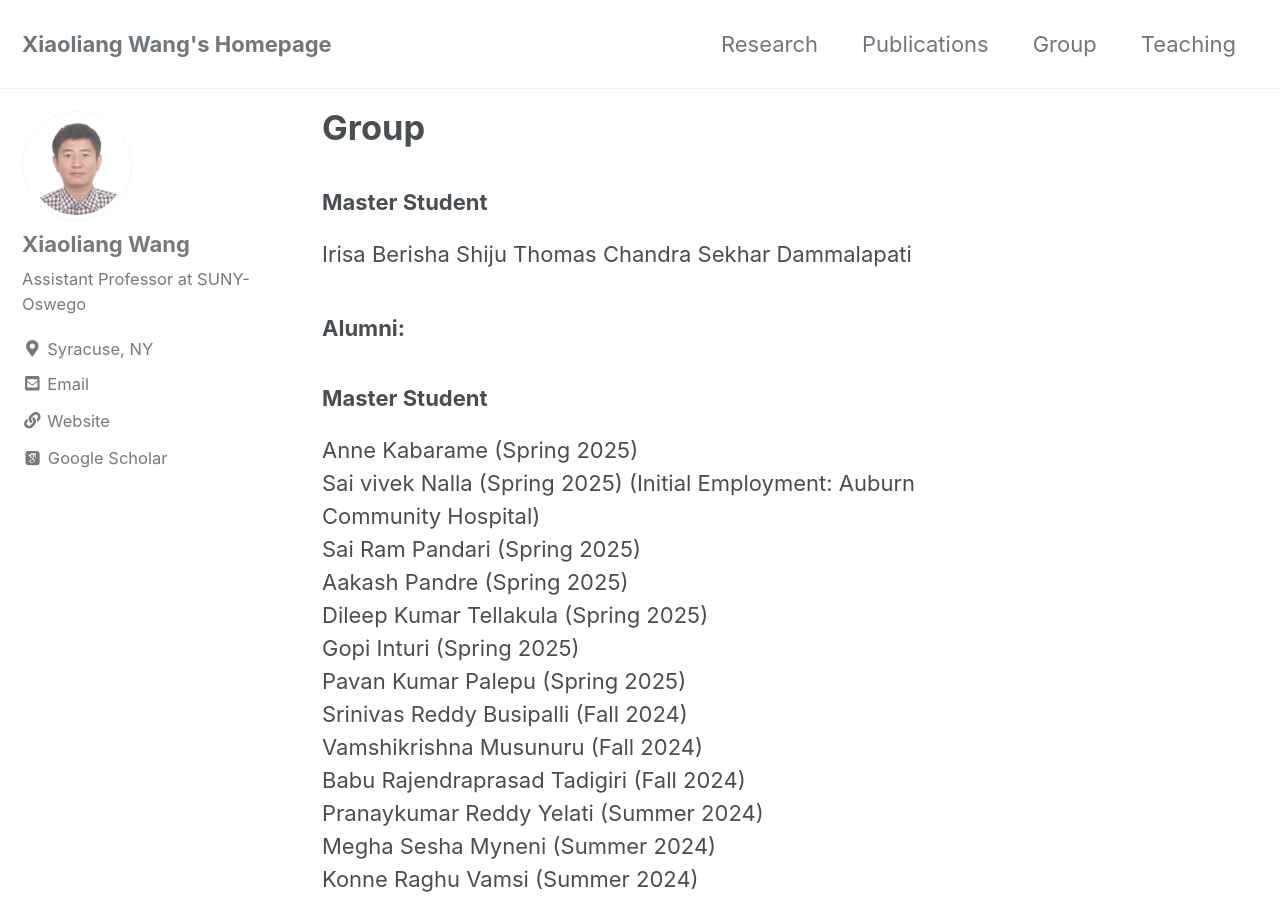
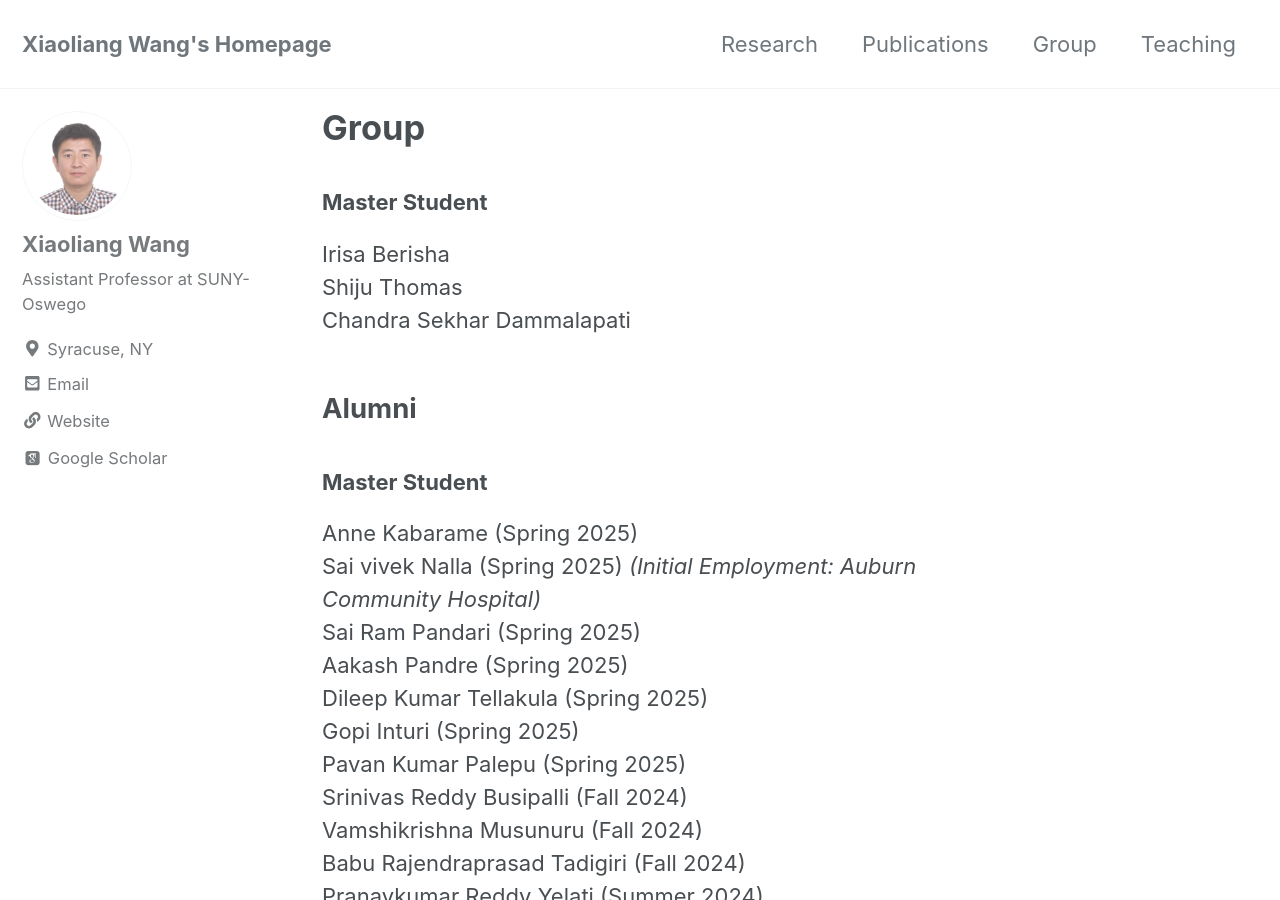
Before and after one commit to wang-xiaoliang/wang-xiaoliang.github.io, a Jekyll site: the page built from _pages/group.md, in a window 1280 px wide and 900 px high. Built offline with Jekyll 4.4.1, drawn with Linux system fonts in a browser that asks for light colours; cached includes are drawn as plain includes; nearby versions of some CDN libraries; some web fonts are replaced; some of the changed text lies outside the part shown.

```diff
--- a/_pages/group.md
+++ b/_pages/group.md
@@ -7,16 +7,16 @@ author_profile: true
 
 <h3>Master Student</h3>
 
-Irisa Berisha
-Shiju Thomas
-Chandra Sekhar Dammalapati
+Irisa Berisha <br>
+Shiju Thomas <br>
+Chandra Sekhar Dammalapati <br>
 
-<h3>Alumni:</h3>
+<h2>Alumni</h2>
 
 <h3>Master Student</h3>
 
 Anne Kabarame (Spring 2025) <br>
-Sai vivek Nalla (Spring 2025) (Initial Employment: Auburn Community Hospital) <br>
+Sai vivek Nalla (Spring 2025) <i>(Initial Employment: Auburn Community Hospital)</i> <br>
 Sai Ram Pandari (Spring 2025) <br>
 Aakash Pandre (Spring 2025) <br>
 Dileep Kumar Tellakula (Spring 2025) <br>
@@ -31,7 +31,7 @@ Konne Raghu Vamsi (Summer 2024) <br>
 Sreeja Tota (Fall 2023) <br>
 Nedal Lnu (Spring 2023) <br>
 Matthew Neumeyer (Spring 2023) <br>
-Emily Curtis (Fall 2022) (Initial Employment: New England Medical Innovation Center (NEMIC))
+Emily Curtis (Fall 2022) <i>(Initial Employment: New England Medical Innovation Center (NEMIC))</i>
 
 <h3>Undergraduate Student</h3>
 Ethan Owens (VCU Summer 2022) <br>
```
